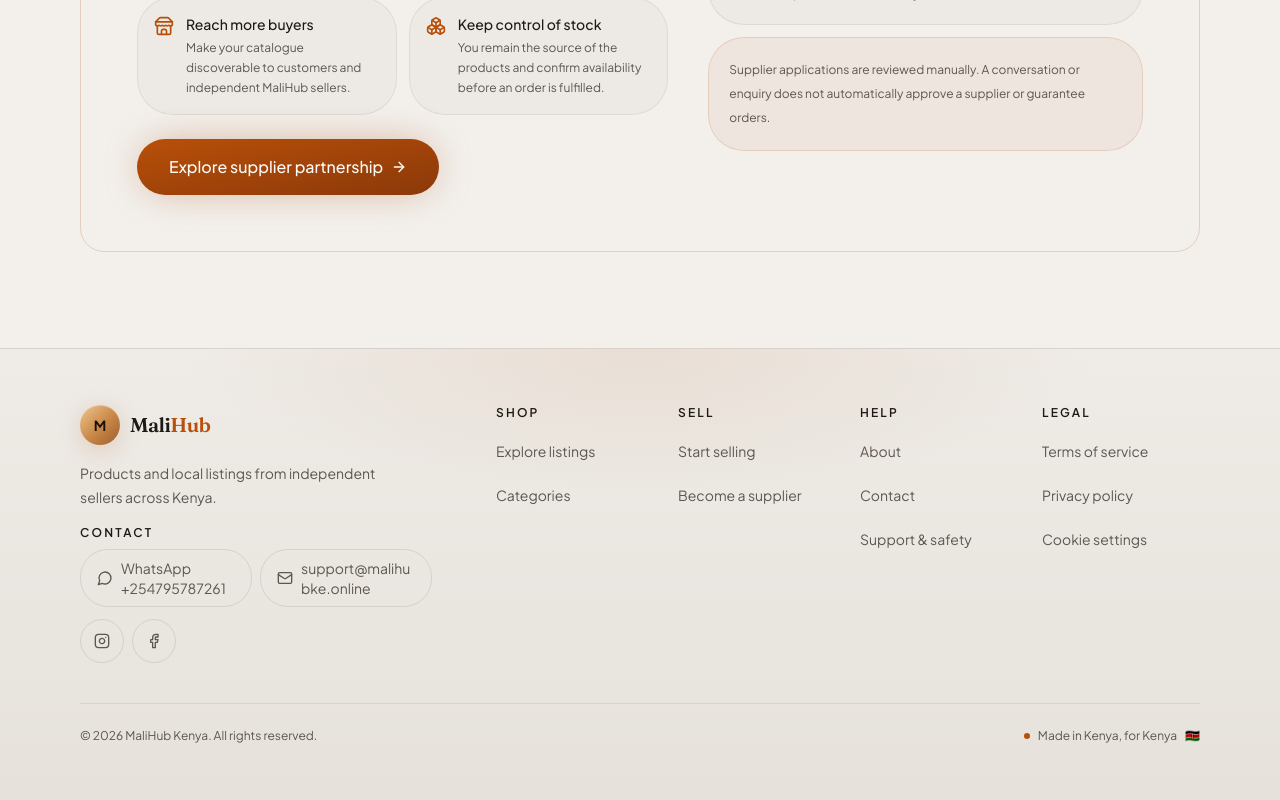
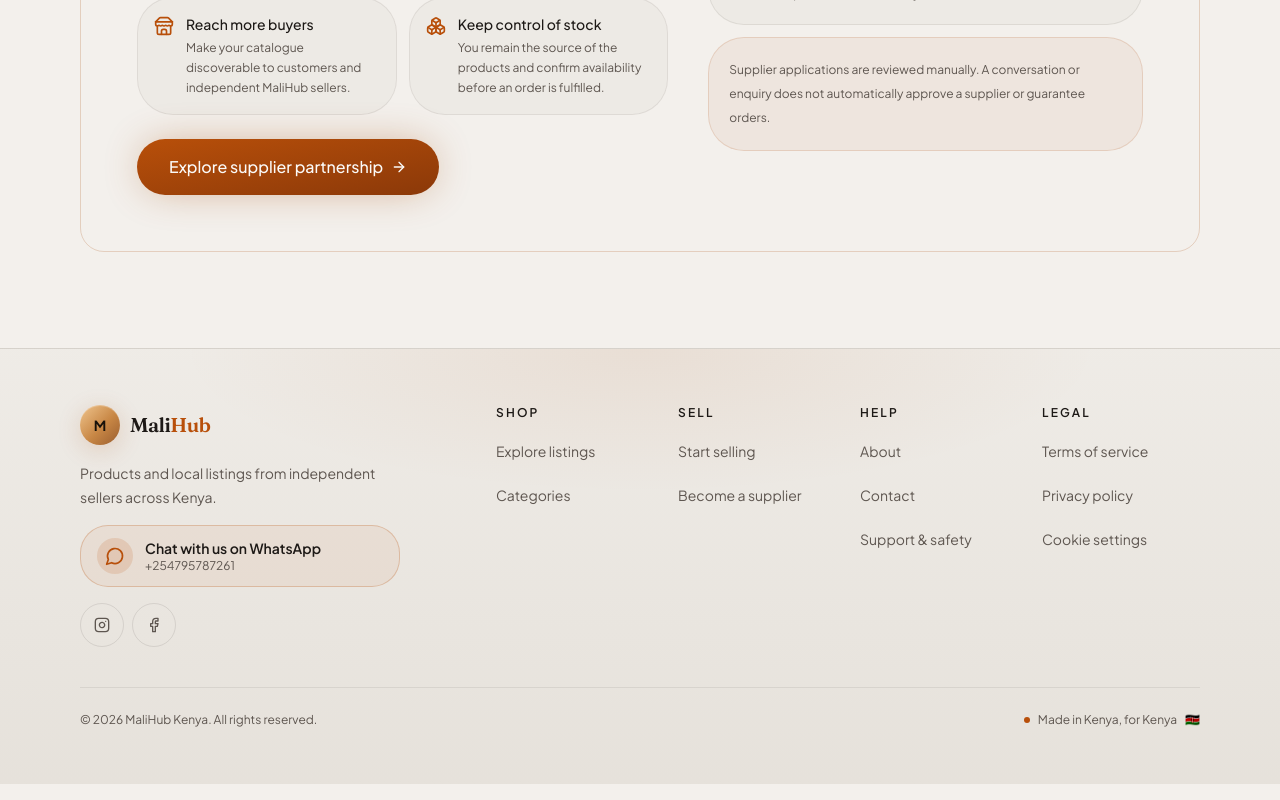
Before and after one commit to Manu-del-source/Malihub--kenya, a Next.js app: page / in a window 1280 px wide. Shown: the part 2646-3446 px from the top of the page. Built offline with nearby package versions, Linux system fonts and the light colour scheme; no server answers; the database is empty.

Commit message:
Improve footer WhatsApp contact placement

```diff
--- a/src/components/landing/site-footer.tsx
+++ b/src/components/landing/site-footer.tsx
@@ -1,13 +1,11 @@
 import Link from "next/link";
-import { Facebook, Instagram, Mail, MessageCircle } from "lucide-react";
+import { Facebook, Instagram, MessageCircle } from "lucide-react";
 import { Container } from "@/components/ui/container";
 import { CookieSettingsButton } from "@/components/cookie-consent";
 import {
   FACEBOOK_URL,
   FOOTER_GROUPS,
   INSTAGRAM_URL,
-  SUPPORT_EMAIL,
-  SUPPORT_MAILTO,
   SUPPORT_WHATSAPP_URL,
 } from "@/components/landing/footer-links";
 import { SUPPORT_WHATSAPP } from "@/lib/support";
@@ -23,7 +21,7 @@ export function SiteFooter() {
       <div className="footer-glow pointer-events-none absolute inset-x-0 top-0 h-48" aria-hidden />
       <Container className="relative py-10 sm:py-14">
         <div className="grid gap-10 lg:grid-cols-[minmax(0,1fr)_minmax(0,2fr)] lg:gap-16">
-          {/* Brand + contact */}
+          {/* Brand + primary contact */}
           <div className="flex flex-col items-start gap-4">
             <Link href="/" className={`group flex items-center gap-2.5 rounded-full ${FOCUS}`} aria-label="MaliHub home">
               <span aria-hidden className="brand-mark flex h-10 w-10 items-center justify-center rounded-xl text-sm font-bold text-[#17110a]">M</span>
@@ -32,34 +30,30 @@ export function SiteFooter() {
             <p className="max-w-xs text-sm leading-6 text-muted-foreground">
               Products and local listings from independent sellers across Kenya.
             </p>
-            <div className="w-full max-w-xl">
-              <h3 className="mb-2 text-xs font-semibold uppercase tracking-[0.18em] text-foreground">Contact</h3>
-              <div className="grid grid-cols-1 gap-2 sm:grid-cols-2">
+
             <a
               href={SUPPORT_WHATSAPP_URL}
               target="_blank"
               rel="noopener noreferrer"
-                  className={`inline-flex min-h-11 min-w-0 items-center gap-2 rounded-xl border border-foreground/10 px-4 py-2 text-sm text-muted-foreground transition-colors hover:border-primary-400/50 hover:text-primary-400 ${FOCUS}`}
+              className={`group inline-flex min-h-12 w-full max-w-xs items-center gap-3 rounded-xl border border-primary-400/25 bg-primary-400/[0.06] px-4 py-3 transition-colors hover:border-primary-400/50 hover:bg-primary-400/[0.10] ${FOCUS}`}
+              aria-label={`Chat with MaliHub support on WhatsApp at ${SUPPORT_WHATSAPP}`}
             >
-                  <MessageCircle className="h-4 w-4 shrink-0" aria-hidden />
-                  <span>WhatsApp {SUPPORT_WHATSAPP}</span>
+              <span className="flex h-9 w-9 shrink-0 items-center justify-center rounded-lg bg-primary-400/15 text-primary-400" aria-hidden>
+                <MessageCircle className="h-5 w-5" />
+              </span>
+              <span className="flex min-w-0 flex-col">
+                <span className="text-sm font-semibold text-foreground transition-colors group-hover:text-primary-400">Chat with us on WhatsApp</span>
+                <span className="text-xs text-muted-foreground">{SUPPORT_WHATSAPP}</span>
+              </span>
             </a>
-                <a
-                  href={SUPPORT_MAILTO}
-                  className={`inline-flex min-h-11 min-w-0 items-center gap-2 rounded-xl border border-foreground/10 px-4 py-2 text-sm text-muted-foreground transition-colors hover:border-primary-400/50 hover:text-primary-400 ${FOCUS}`}
-                >
-                  <Mail className="h-4 w-4 shrink-0" aria-hidden />
-                  <span className="break-all">{SUPPORT_EMAIL}</span>
-                </a>
-              </div>
-              <div className="mt-3 flex items-center gap-2">
+
+            <div className="flex items-center gap-2">
               <a href={INSTAGRAM_URL} target="_blank" rel="noopener noreferrer" aria-label="Follow MaliHub on Instagram" className={ICON_BUTTON}>
                 <Instagram className="h-4 w-4" aria-hidden />
               </a>
               <a href={FACEBOOK_URL} target="_blank" rel="noopener noreferrer" aria-label="Follow MaliHub on Facebook" className={ICON_BUTTON}>
                 <Facebook className="h-4 w-4" aria-hidden />
               </a>
-              </div>
             </div>
           </div>
 
```
Lines whose indentation alone changed are shown as unchanged.
